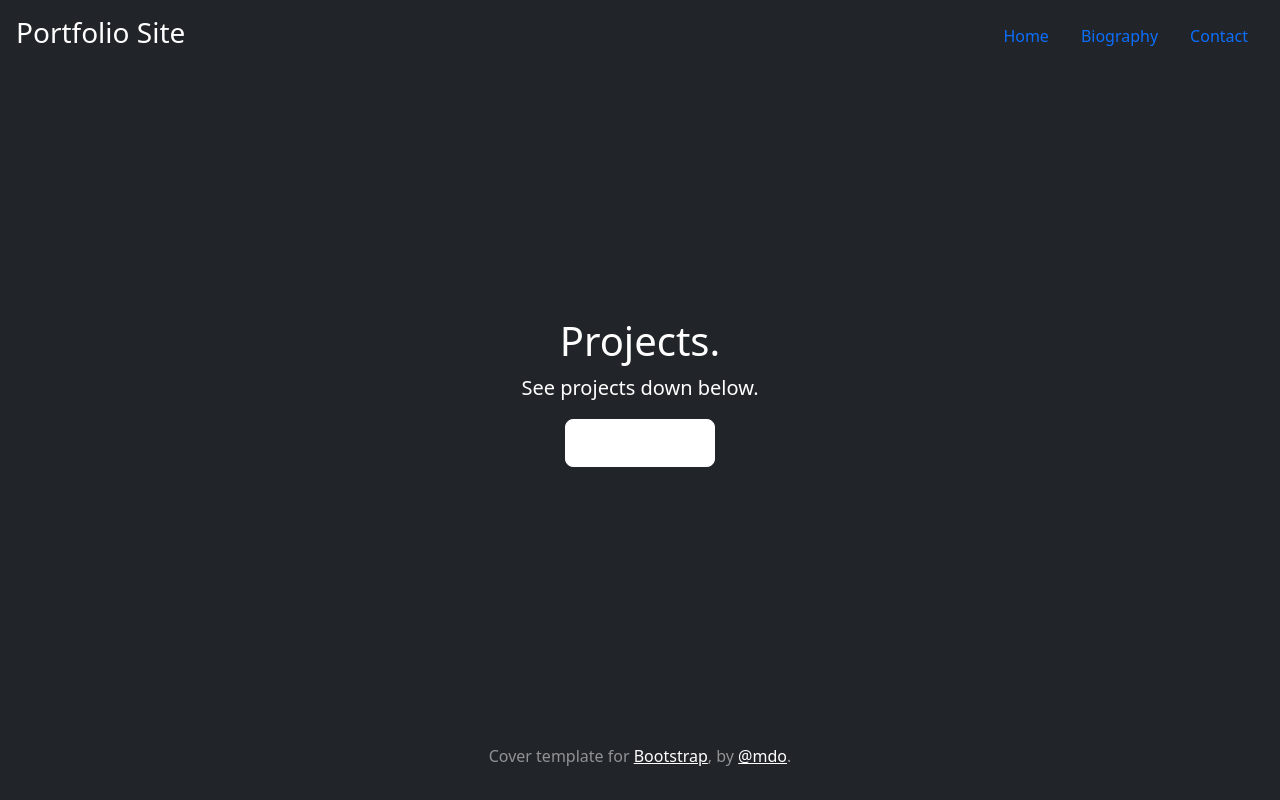
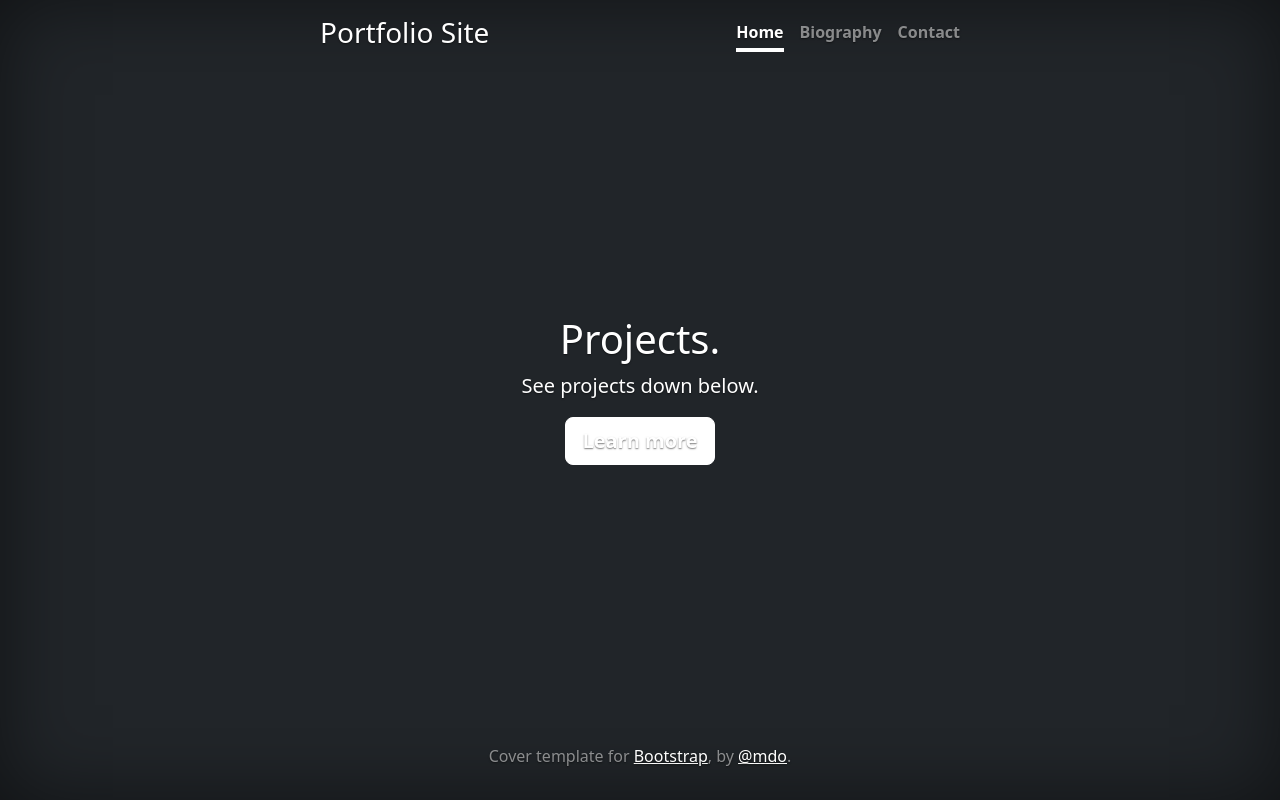
Before and after one commit to Xunny-D/Xunny-D.github.io, a plain HTML site: page Code/index.html in a window 1280 px wide. Drawn offline with nearby package versions, Linux system fonts and the light colour scheme.

Commit message:
Update index.html

```diff
--- a/Code/index.html
+++ b/Code/index.html
@@ -33,6 +33,8 @@
         }
     </style>
 
+   <!-- Custom styles for this template -->
+    <link href="cover.css" rel="stylesheet">
 </head>
 <body class="d-flex h-100 text-center text-white bg-dark">
 
```
